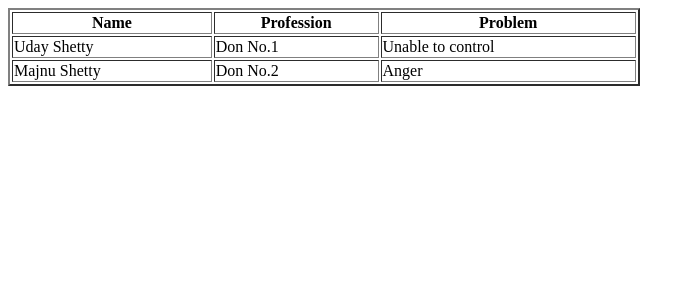
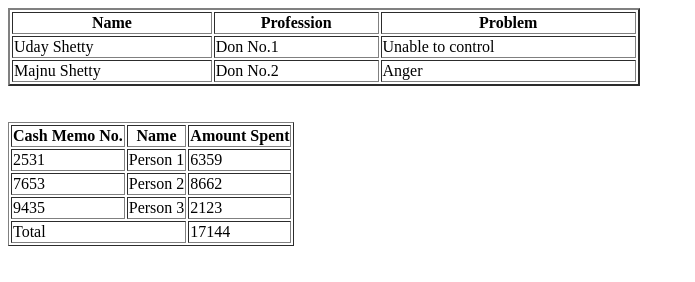
Before and after one commit to SajalRuhela017/HTML-Files, a plain HTML site: page Tables.html in a window 1280 px wide. Shown: the whole page, without its empty margins (0-695 px from the left). Drawn offline with Linux system fonts and the light colour scheme.

Commit message:
Learned Tables

```diff
--- a/Tables.html
+++ b/Tables.html
@@ -21,5 +21,32 @@
             <td>Anger</td>
         </tr>
     </table>
+    <br><br>
+    <table border="1">
+        <tr>
+            <th>Cash Memo No.</th>
+            <th>Name</th>
+            <th>Amount Spent</th>
+        </tr>
+        <tr>
+            <td>2531</td>
+            <td>Person 1</td>
+            <td>6359</td>
+        </tr>
+        <tr>
+            <td>7653</td>
+            <td>Person 2</td>
+            <td>8662</td>
+        </tr>
+        <tr>
+            <td>9435</td>
+            <td>Person 3</td>
+            <td>2123</td>
+        </tr>
+        <tr>
+            <td colspan="2">Total</td>
+            <td>17144</td>
+        </tr>
+    </table>
 </body>
 </html>
```
Also changed, not shown: Embedding Website.html (added, +10 -0 lines), Lorem Ipsum.html (+6 -6 lines).
